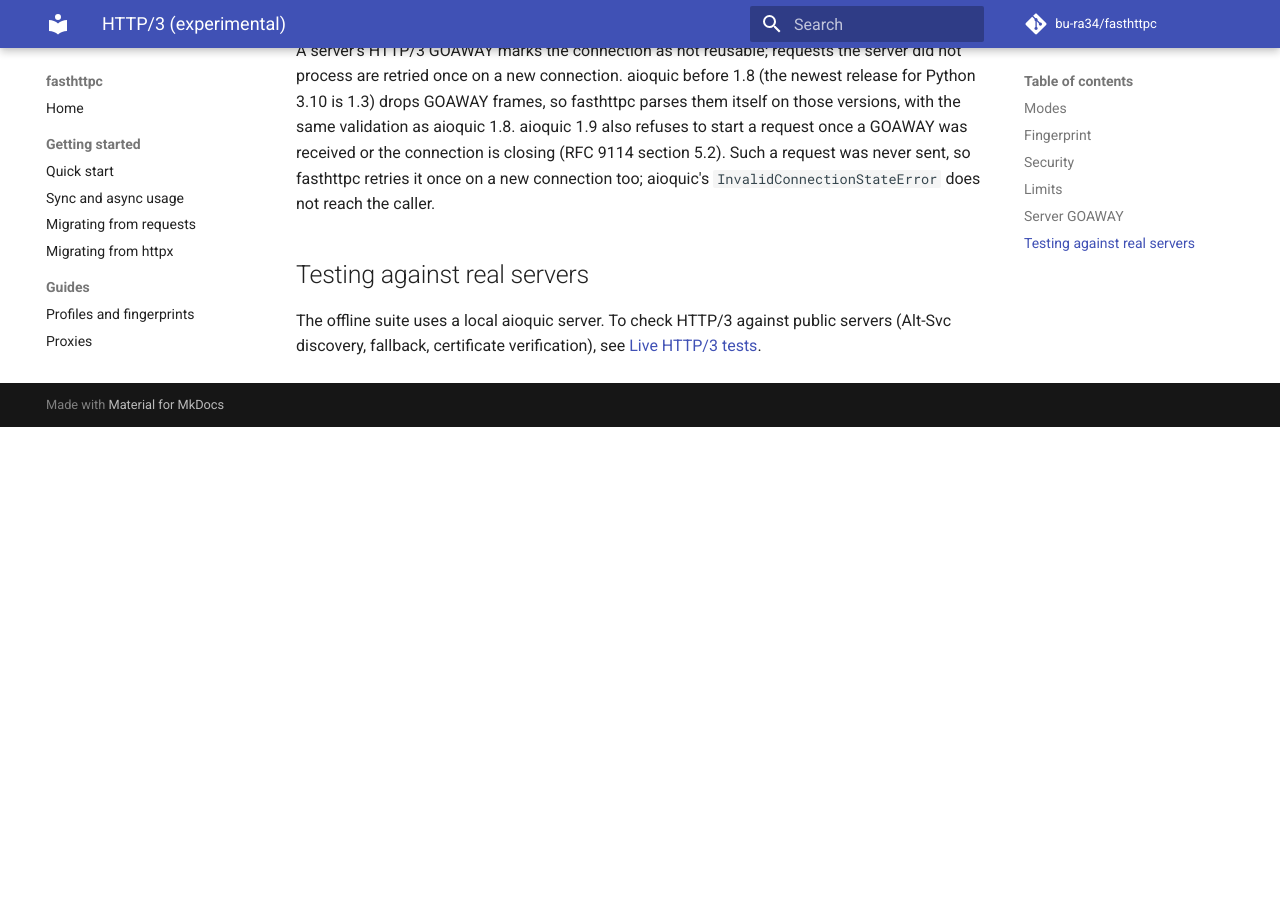
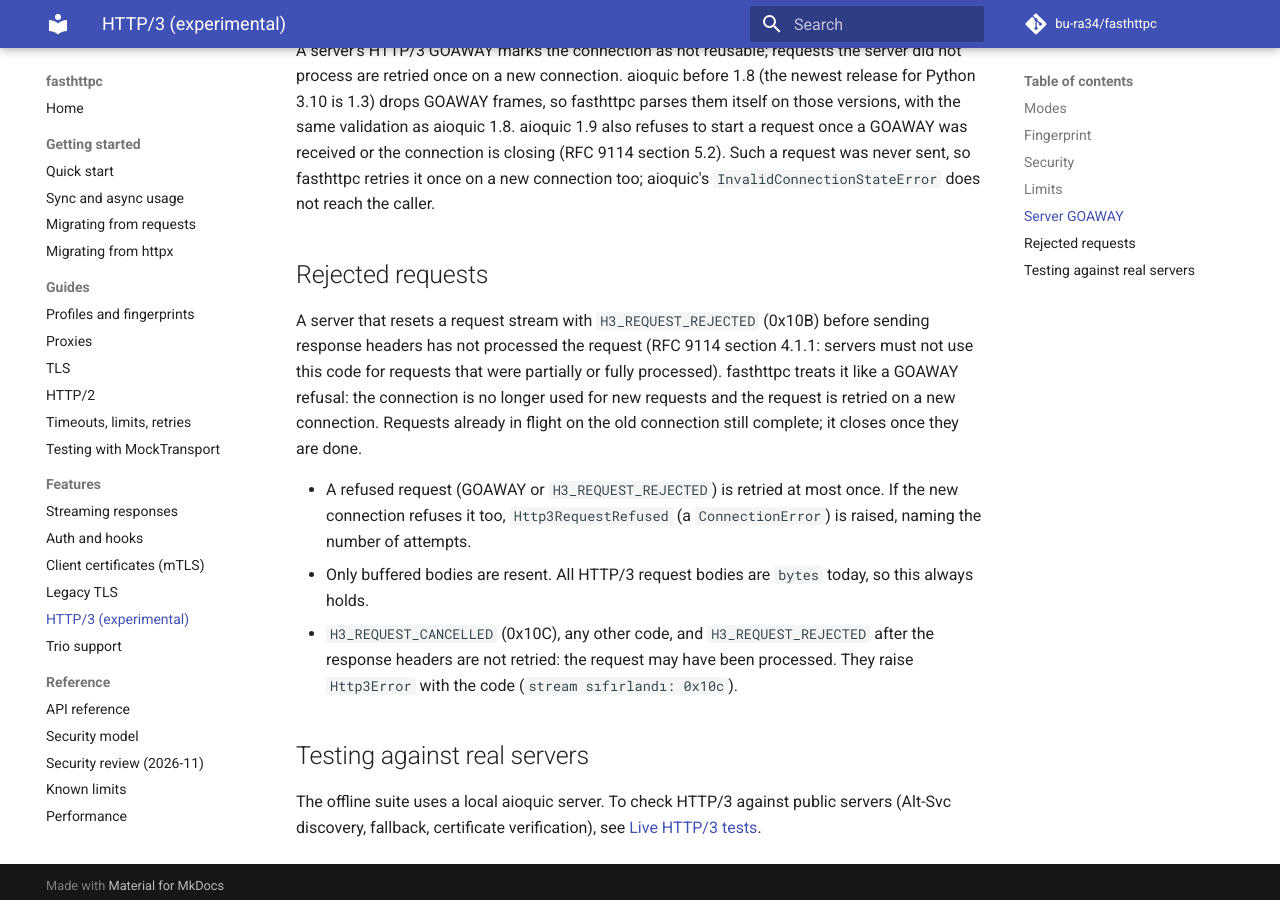
Before and after one commit to bu-ra34/fasthttpc, an MkDocs documentation site: the page built from docs/features/http3.md, in a window 1280 px wide and 900 px high, scrolled down 1891 px. Built offline with MkDocs 1.6.1 and Material for MkDocs 9.7.7, drawn with Linux system fonts in a browser that asks for light colours; comment, search, counter and statistics services are not loaded; before the commit the page ends 2318 px from its top, so only the background shows below that.

Commit message:
Belgeler: H3_REQUEST_REJECTED yeniden denemesi

```diff
--- a/docs/features/http3.md
+++ b/docs/features/http3.md
@@ -83,6 +83,25 @@ connection is closing (RFC 9114 section 5.2). Such a request was never sent, so
 fasthttpc retries it once on a new connection too; aioquic's
 `InvalidConnectionStateError` does not reach the caller.
 
+## Rejected requests
+
+A server that resets a request stream with `H3_REQUEST_REJECTED` (0x10B) before
+sending response headers has not processed the request (RFC 9114 section 4.1.1:
+servers must not use this code for requests that were partially or fully
+processed). fasthttpc treats it like a GOAWAY refusal: the connection is no
+longer used for new requests and the request is retried on a new connection.
+Requests already in flight on the old connection still complete; it closes once
+they are done.
+
+- A refused request (GOAWAY or `H3_REQUEST_REJECTED`) is retried at most once.
+  If the new connection refuses it too, `Http3RequestRefused` (a
+  `ConnectionError`) is raised, naming the number of attempts.
+- Only buffered bodies are resent. All HTTP/3 request bodies are `bytes` today,
+  so this always holds.
+- `H3_REQUEST_CANCELLED` (0x10C), any other code, and `H3_REQUEST_REJECTED`
+  after the response headers are not retried: the request may have been
+  processed. They raise `Http3Error` with the code (`stream sıfırlandı: 0x10c`).
+
 ## Testing against real servers
 
 The offline suite uses a local aioquic server. To check HTTP/3 against public
```
Also changed, not shown: CHANGELOG.md (+14 -0 lines).
